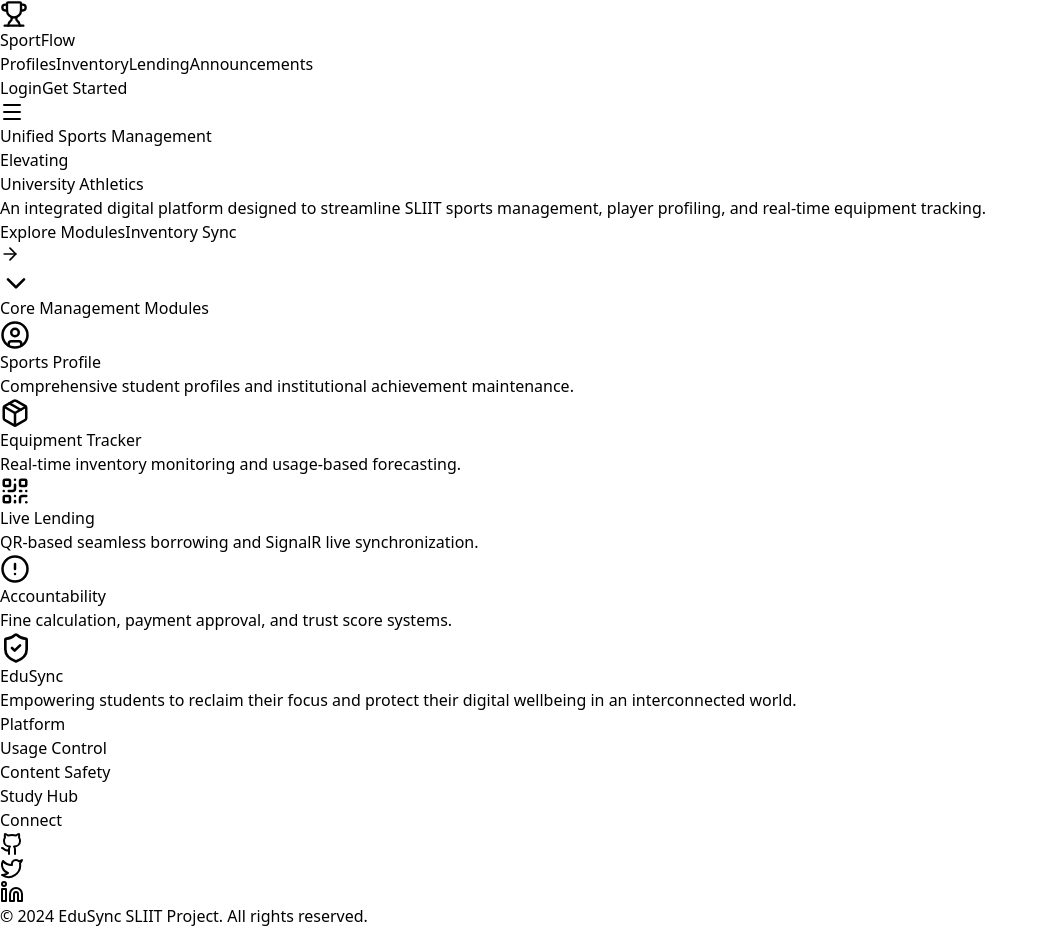
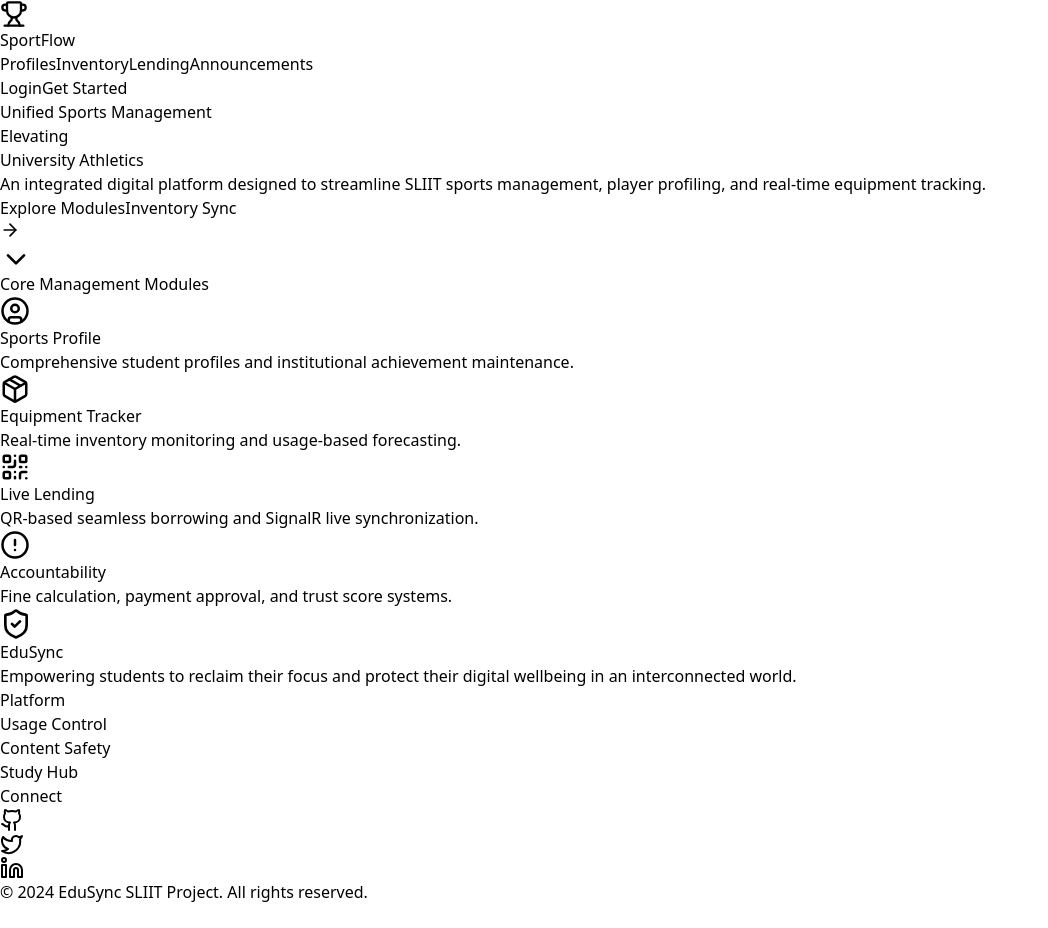
Before and after one commit to supuna18/StudentApp, a React app in the folder frontend/: page / in a window 1280 px wide. Shown: the whole page, without its empty margins (0-1048 px from the left). After the commit the page ends 904 px from the top, so only its background shows below. Built offline with nearby package versions, Linux system fonts and the light colour scheme; grey boxes are pictures that could not be loaded; the HTML template or start-up script is replaced by a standard one.

Commit message:
Link Signup Page to navbar get started button

```diff
--- a/frontend/src/components/Navbar.jsx
+++ b/frontend/src/components/Navbar.jsx
@@ -62,6 +62,7 @@
         }`}>
           <Link to="/login" className="text-blue-600 font-bold">Login</Link>
         </button>
+        <Link to="/signup">
     <motion.button
       whileHover={{ scale: 1.05 }}
       whileTap={{ scale: 0.95 }}
@@ -69,7 +70,7 @@
     >
       Get Started
     </motion.button>
-        <Menu className={`md:hidden ${isScrolled ? "text-blue-950" : "text-white"}`} />
+</Link>
       </div>
     </motion.nav>
   );
```
Lines whose indentation alone changed are shown as unchanged.
